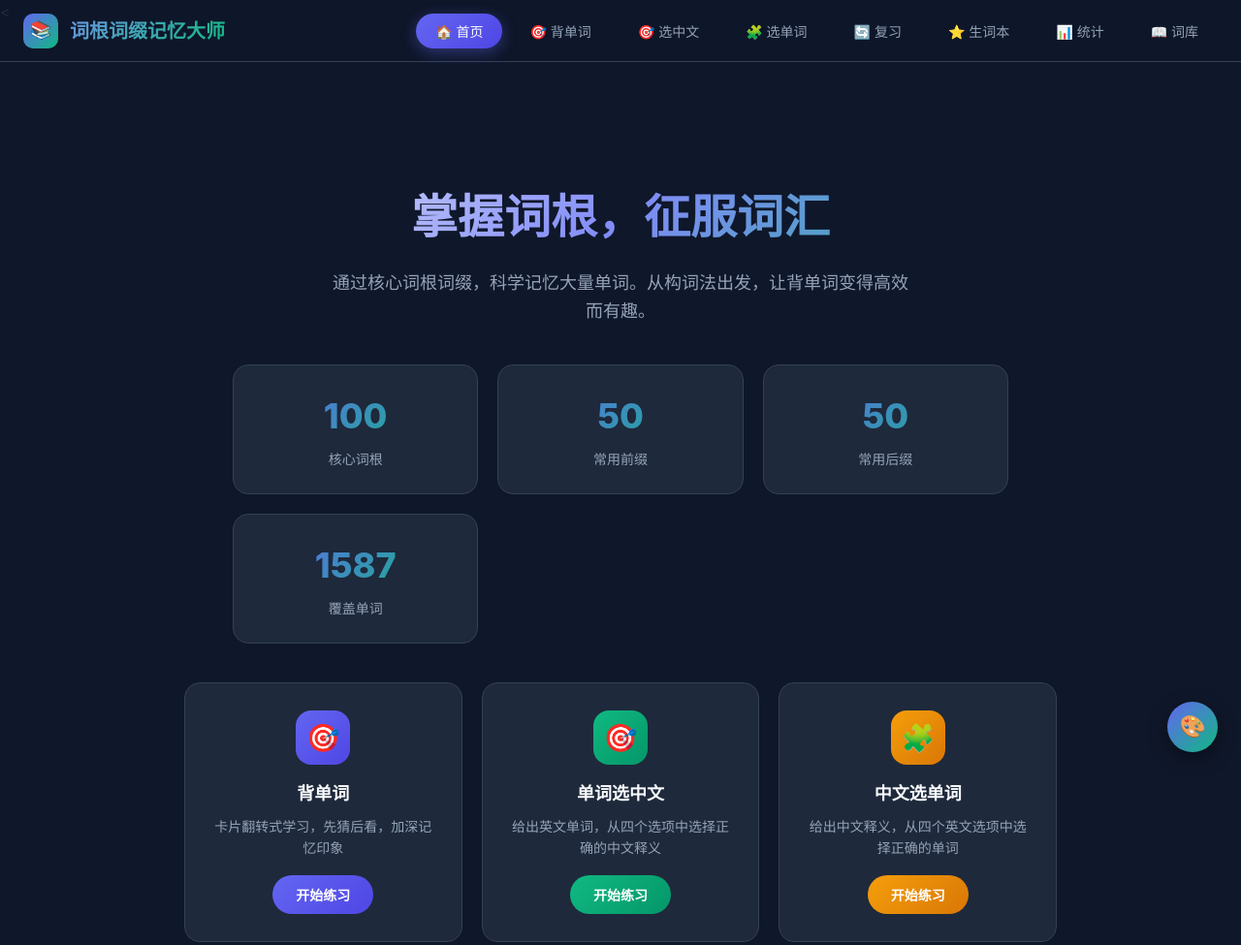
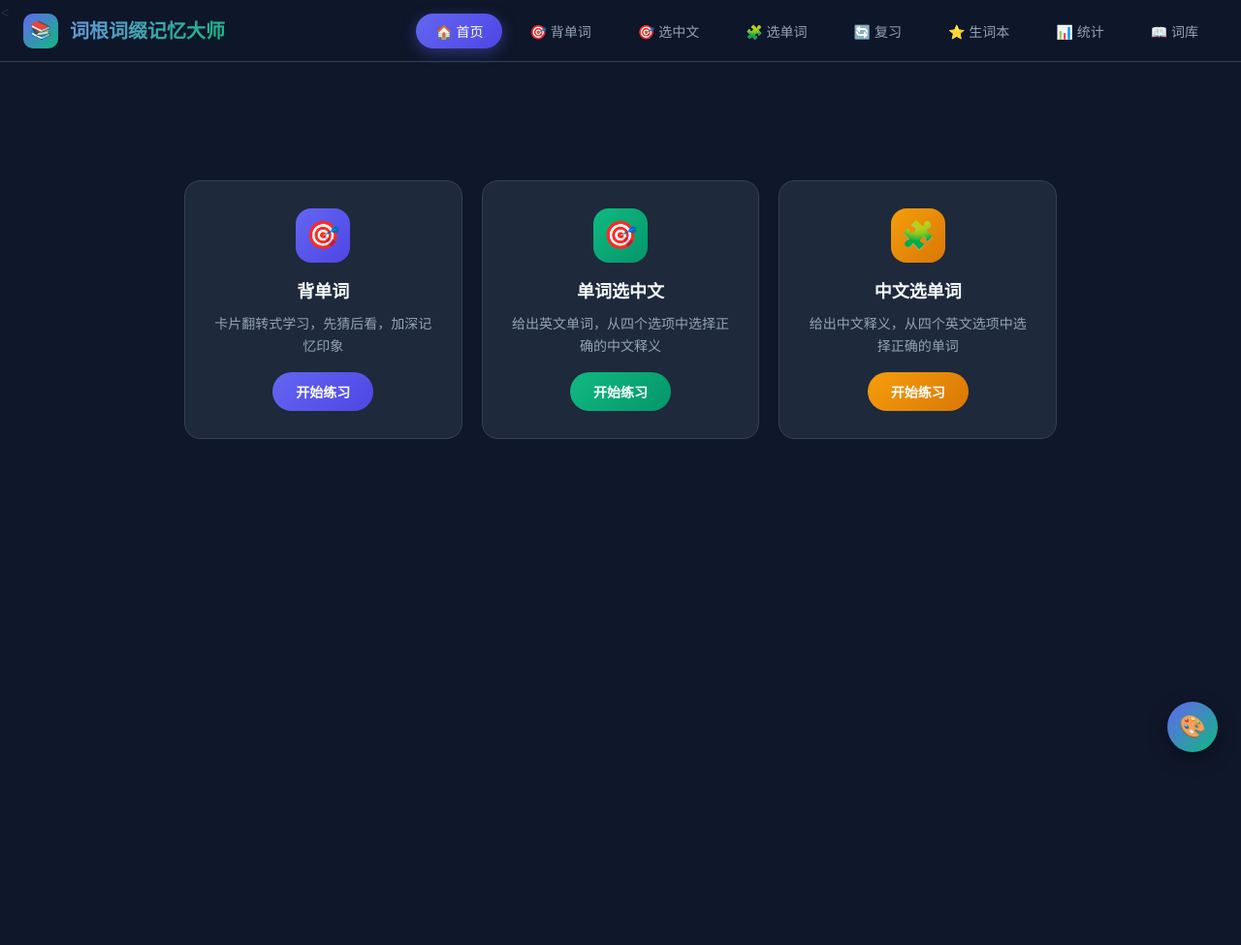
Before and after one commit to iAaronKoh/200word, a plain HTML site: page index.html in a window 1280 px wide. Shown: the whole page at 97% size. After the commit the page ends 826 px from the top, so only its background shows below. Drawn offline with Linux system fonts and the light colour scheme.

Commit message:
Remove homepage introduction and stats section
Removed introductory text and statistics section from the homepage.

```diff
--- a/index.html
+++ b/index.html
@@ -1407,28 +1407,6 @@ body {
   <!-- ===== 首页 ===== -->
   <div class="view active" id="view-home">
     <div class="hero">
-      <h1>掌握词根，征服词汇</h1>
-      <p>通过核心词根词缀，科学记忆大量单词。从构词法出发，让背单词变得高效而有趣。</p>
-
-      <div class="stats-grid">
-        <div class="stat-card">
-          <div class="stat-number" id="stat-roots">0</div>
-          <div class="stat-label">核心词根</div>
-        </div>
-        <div class="stat-card">
-          <div class="stat-number" id="stat-prefixes">0</div>
-          <div class="stat-label">常用前缀</div>
-        </div>
-        <div class="stat-card">
-          <div class="stat-number" id="stat-suffixes">0</div>
-          <div class="stat-label">常用后缀</div>
-        </div>
-        <div class="stat-card">
-          <div class="stat-number" id="stat-words">0</div>
-          <div class="stat-label">覆盖单词</div>
-        </div>
-      </div>
-
       <div class="module-grid">
         <div class="module-card" onclick="startModule('study')">
           <div class="module-icon">🎯</div>
```
